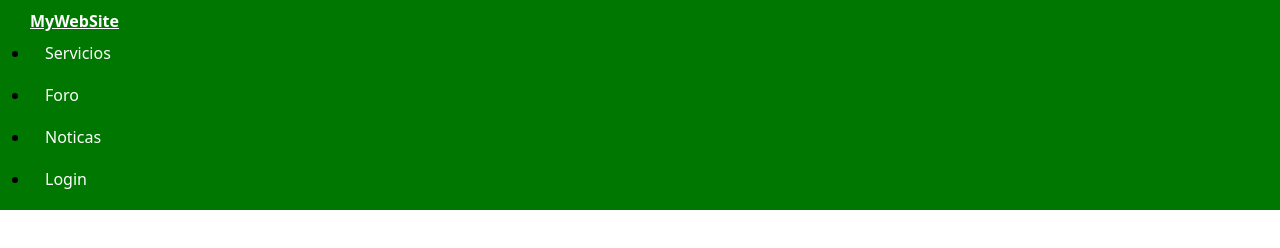
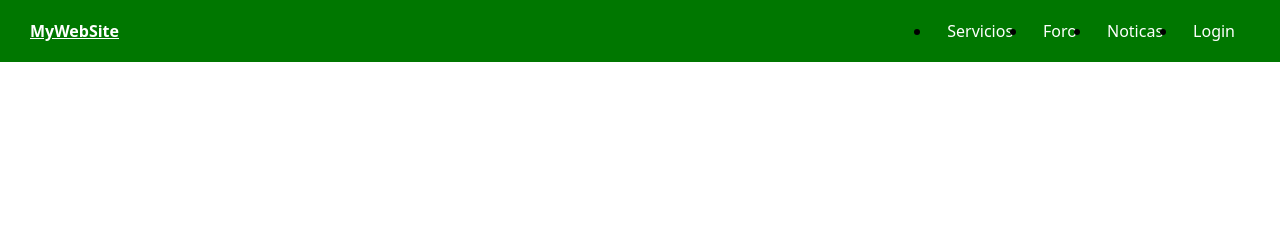
Before and after one commit to EdgardoSoto1/actividades_programacion_II, a plain HTML site: page Práctica CSS 2/index.html in a window 1280 px wide. Drawn offline with Linux system fonts and the light colour scheme.

Commit message:
Paso 3
Flexbox

```diff
--- a/Práctica CSS 2/css/index.css
+++ b/Práctica CSS 2/css/index.css
@@ -2,7 +2,9 @@ html {
     box-sizing: border-box
 }
 
-*,*::before,*::after {
+*,
+*::before,
+*::after {
     box-sizing: inherit;
     margin: 0;
     padding: 0;
@@ -14,6 +16,9 @@ body {
 }
 
 nav {
+    align-items: center;
+    justify-content: space-between;
+    display: flex;
     width: 100%;
     background-color: #007700;
     padding-left: 30px;
@@ -36,3 +41,7 @@ nav {
     color: #fff;
 
 }
+
+.nav-links {
+    display: flex;
+}
```
